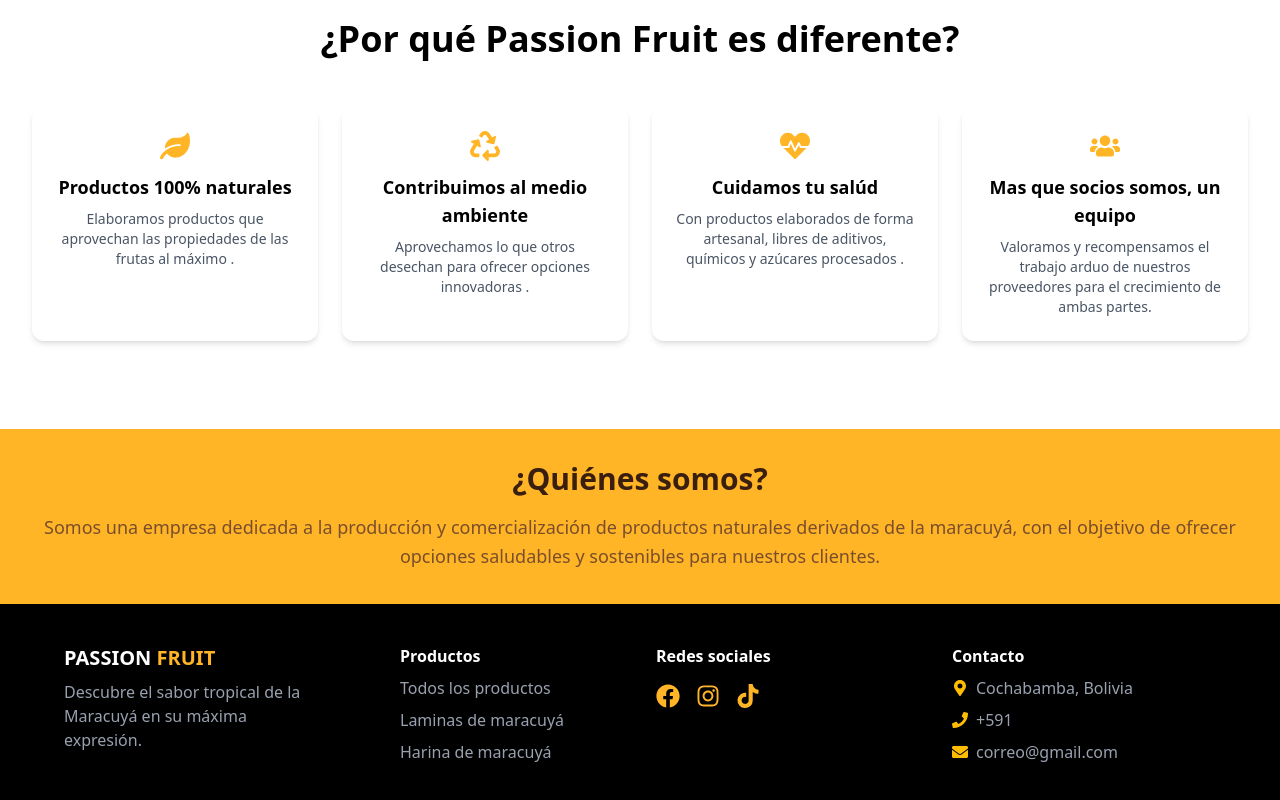
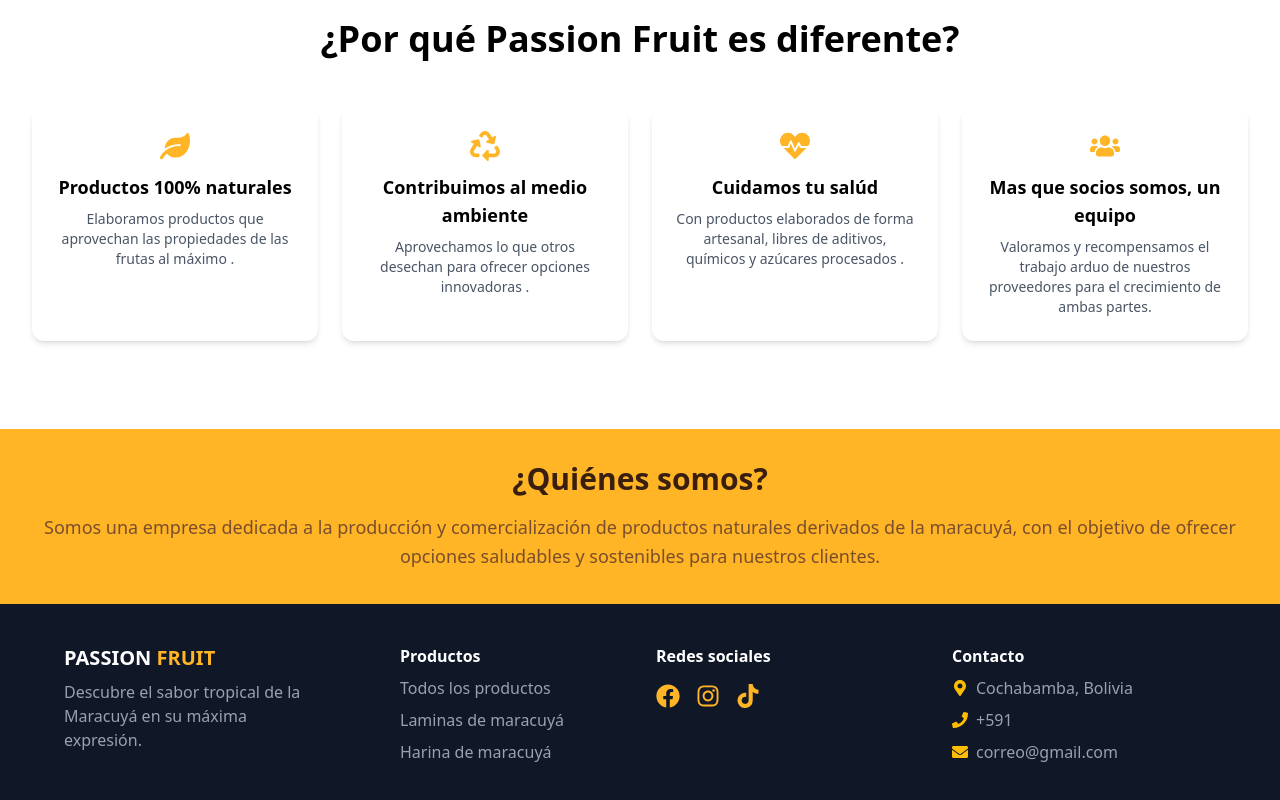
Before and after one commit to GustavoLuizaga/Passion-Fruit, a React (Vite) app: page / in a window 1280 px wide. Shown: the part 811-1611 px from the top of the page. Built offline with nearby package versions, Linux system fonts and the light colour scheme.

Commit message:
Navigate on buttom

```diff
--- a/src/components/Footer.jsx
+++ b/src/components/Footer.jsx
@@ -4,7 +4,7 @@ import { Link } from "react-router-dom";
 
 export default function Footer() {
   return (
-    <footer className="bg-black text-white py-10 px-6">
+    <footer className="bg-gray-900 text-gray-300 py-10 px-6">
       <div className="max-w-6xl mx-auto grid grid-cols-1 md:grid-cols-4 gap-8">
 
         {/* Sección de Marca */}
--- a/src/pages/LandingPage.jsx
+++ b/src/pages/LandingPage.jsx
@@ -3,8 +3,11 @@ import Footer from "../components/Footer";
 import Producto from "../assets/Maracuyá.jpg";
 import CardValue from "../components/CardValue";
 import { FaLeaf, FaRecycle, FaHeartbeat, FaUsers } from "react-icons/fa";
+import { useNavigate } from "react-router-dom";
+
 
 const LandingPage = () => {
+    const navigate = useNavigate();
     return (
         <div className="min-h-screen">
             {/* Sección con fondo amarillo */}
@@ -25,7 +28,7 @@ const LandingPage = () => {
                             </p>
                             {/* Botones */}
                             <div className="mt-8 w-full">
-                                <button className="bg-[#2E7D32] text-white font-semibold py-3 px-6 rounded-xl shadow-md hover:bg-[#388E3C] transition-colors duration-300 w-full">
+                                <button className="bg-[#2E7D32] text-white font-semibold py-3 px-6 rounded-xl shadow-md hover:bg-[#388E3C] transition-colors duration-300 w-full" onClick={() => navigate('/products')}>
                                     Ver productos
                                 </button>
 
```
